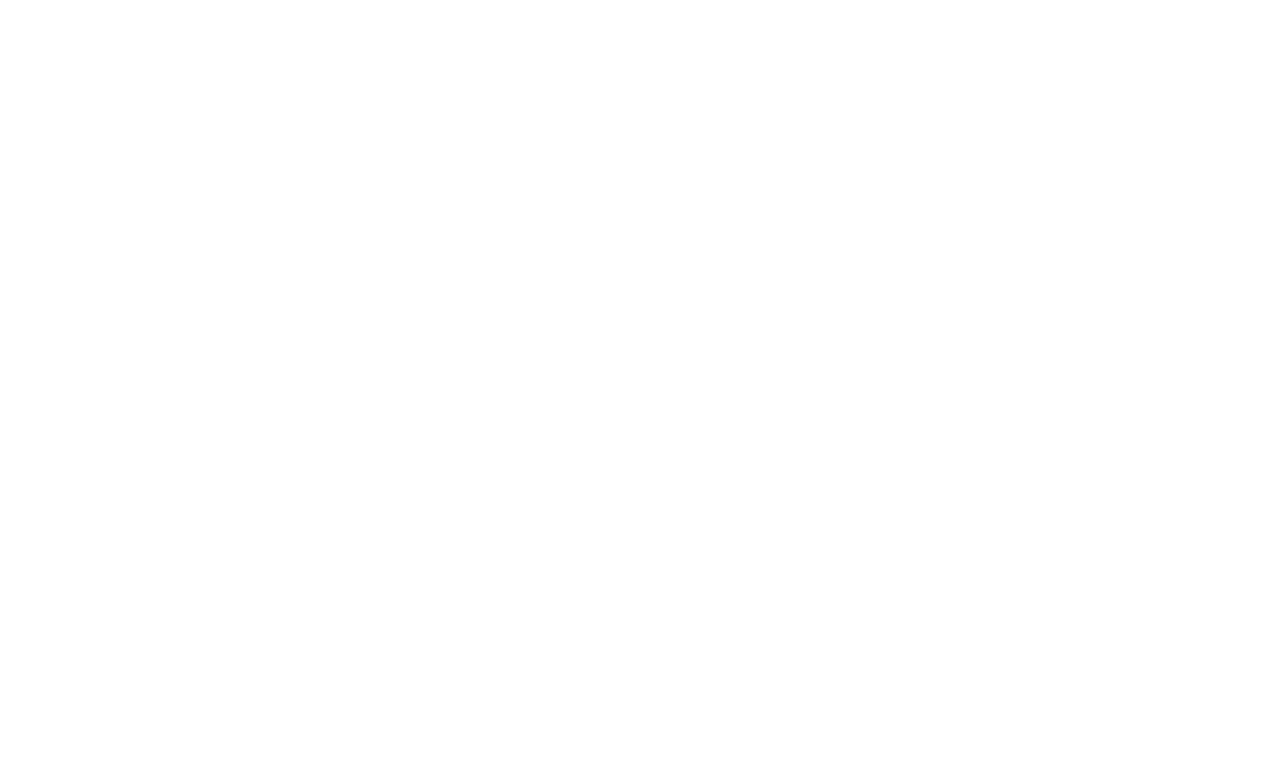
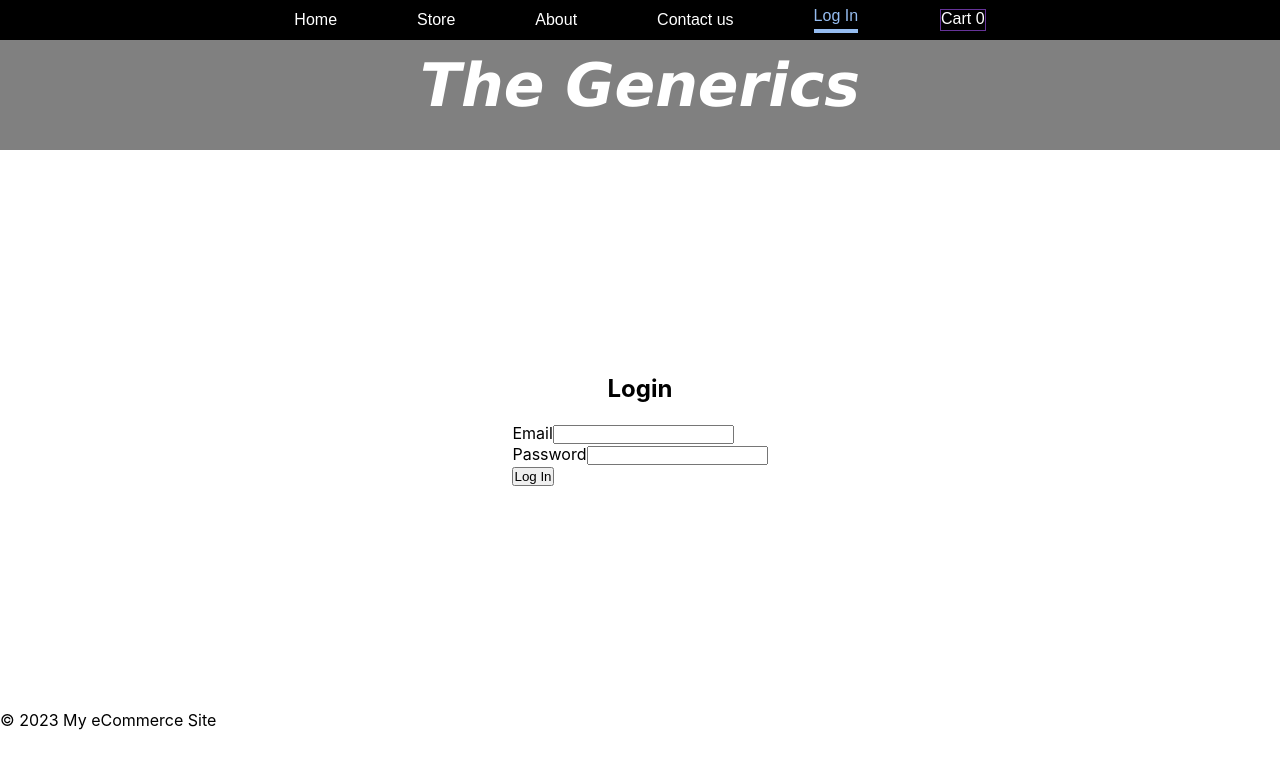
Before and after one commit to Rohantastic/ECommerceSite, a React (Create React App) app: page /login in a window 1280 px wide. Before the commit this address had no page. Shown: the top 768 px of the page. Built offline with nearby package versions, Linux system fonts and the light colour scheme.

Commit message:
travelling

```diff
--- a/src/App.js
+++ b/src/App.js
@@ -6,6 +6,10 @@
 import Home from './components/Pages/Home';
 import Contact_us from './components/Pages/Contact_us';
 import Product_details from './components/Pages/Product_details';
+import Login from './components/Pages/Login';
+import { useContext } from 'react';
+import AuthContext from './components/contexts/AuthContext';
+
 
 function App() {
   return (
@@ -19,6 +23,7 @@
           <Route path='store/:id' element={<Product_details/>}/>
           <Route path='/about' element={<About/>}/>
           <Route path='/contact' element={<Contact_us/>}/>
+          <Route path='/login' element={<Login/>}/>
           <Route path='/cart' element={<Cart/>}/>
           <Route path='/pds' element={<Product_details/>}/>
         </Routes>
--- /dev/null
+++ b/src/components/Pages/Login.css
@@ -0,0 +1,45 @@
+
+.login-container {
+    display: flex;
+    flex-direction: column;
+    align-items: center;
+    justify-content: center;
+    height: 70vh;
+  }
+
+  .login-container h2 {
+    font-size: 24px;
+    margin-bottom: 20px;
+  }
+
+  .login-form-group {
+    margin-bottom: 20px;
+  }
+
+  .login-label {
+    font-size: 18px;
+    margin-bottom: 5px;
+  }
+
+  .login-input {
+    width: 100%;
+    padding: 10px;
+    border: 1px solid #ccc;
+    border-radius: 5px;
+    font-size: 16px;
+  }
+
+  .login-button {
+    background-color: #007BFF;
+    color: #fff;
+    padding: 10px 20px;
+    border: none;
+    border-radius: 5px;
+    font-size: 18px;
+    cursor: pointer;
+    transition: background-color 0.3s;
+  }
+
+  .login-button:hover {
+    background-color: #0056b3;
+  }
--- /dev/null
+++ b/src/components/Pages/Login.jsx
@@ -0,0 +1,88 @@
+import React, { useContext, useState } from 'react';
+import Header from '../common/Header';
+import Footer from '../common/Footer';
+import AuthContext from '../contexts/AuthContext';
+import './Login.css';
+
+const Login = () => {
+  const authCtx = useContext(AuthContext);
+
+  const [email, setEmail] = useState('');
+  const [password, setPassword] = useState('');
+
+  const handleSubmit = (e) => {
+    e.preventDefault();
+
+    const firebaseApiUrl = 'https://identitytoolkit.googleapis.com/v1/accounts:signInWithPassword?key=AIzaSyD3QXuWLXotdtPsh5kedc-Bo3j283kD6T8';
+
+    fetch(firebaseApiUrl, {
+      method: 'POST',
+      body: JSON.stringify({
+        email: email,
+        password: password,
+        returnSecureToken: true,
+      }),
+      headers: {
+        'Content-Type': 'application/json',
+      },
+    })
+      .then((res) => {
+        if (res.ok) {
+          return res.json();
+        } else {
+          return res.json().then((data) => {
+            let errorMessage = 'Authentication failed';
+            if (data && data.error && data.error.message) {
+              errorMessage = data.error.message;
+            }
+            throw new Error(errorMessage);
+          });
+        }
+      })
+      .then((data) => {
+
+        authCtx.login(data.idToken, data.localId);
+        alert('Authentication successful!');
+      })
+      .catch((err) => {
+        console.error(err);
+        alert(err.message);
+      });
+
+    setEmail('');
+    setPassword('');
+  };
+
+  return (
+    <>
+      <Header />
+      <div className="login-container">
+        <h2>Login</h2>
+        <form onSubmit={handleSubmit}>
+          <div className="form-group">
+            <label>Email</label>
+            <input
+              type="email"
+              value={email}
+              onChange={(e) => setEmail(e.target.value)}
+              required
+            />
+          </div>
+          <div className="form-group">
+            <label>Password</label>
+            <input
+              type="password"
+              value={password}
+              onChange={(e) => setPassword(e.target.value)}
+              required
+            />
+          </div>
+          <button type="submit">Log In</button>
+        </form>
+      </div>
+      <Footer />
+    </>
+  );
+};
+
+export default Login;
--- a/src/components/common/Navbar.jsx
+++ b/src/components/common/Navbar.jsx
@@ -17,6 +17,7 @@
       <NavLink to="/store">Store</NavLink>
       <NavLink to="/about">About</NavLink>
       <NavLink to="/contact">Contact us</NavLink>
+      <NavLink to="/login">Log In</NavLink>
       <NavLink to="/cart" id="cart-button" onClick={props.onClick}>Cart <span id="cart-amount">{quantity}</span></NavLink>
     </nav>
   );
--- /dev/null
+++ b/src/components/contexts/AuthContext.jsx
@@ -0,0 +1,95 @@
+import React, { useState, useEffect, useCallback } from 'react';
+
+let logoutTimer;
+
+const AuthContext = React.createContext({
+  token: '',
+  isLoggedIn: false,
+  login: (token) => {},
+  logout: () => {},
+});
+
+const calculateRemainingTime = (expirationTime) => {
+  const currentTime = new Date().getTime();
+  const adjExpirationTime = new Date(expirationTime).getTime();
+
+  const remainingDuration = adjExpirationTime - currentTime;
+
+  return remainingDuration;
+};
+
+const retrieveStoredToken = () => {
+  const storedToken = localStorage.getItem('token');
+  const storedExpirationDate = localStorage.getItem('expirationTime');
+
+  const remainingTime = calculateRemainingTime(storedExpirationDate);
+
+  if (remainingTime <= 3600) {
+    localStorage.removeItem('token');
+    localStorage.removeItem('expirationTime');
+    return null;
+  }
+
+  return {
+    token: storedToken,
+    duration: remainingTime,
+  };
+};
+
+export const AuthContextProvider = (props) => {
+  const tokenData = retrieveStoredToken();
+
+  let initialToken;
+  if (tokenData) {
+    initialToken = tokenData.token;
+  }
+
+  // Determine if the user is initially logged in based on the token
+  const initialIsLoggedIn = !!initialToken;
+
+  const [token, setToken] = useState(initialToken);
+  const [isLoggedIn, setIsLoggedIn] = useState(initialIsLoggedIn);
+
+  const logoutHandler = useCallback(() => {
+    setToken(null);
+    localStorage.removeItem('token');
+    localStorage.removeItem('expirationTime');
+    setIsLoggedIn(false);
+
+    if (logoutTimer) {
+      clearTimeout(logoutTimer);
+    }
+  }, []);
+
+  const loginHandler = (token, expirationTime) => {
+    setToken(token);
+    localStorage.setItem('token', token);
+    localStorage.setItem('expirationTime', expirationTime);
+    setIsLoggedIn(true);
+
+    const remainingTime = calculateRemainingTime(expirationTime);
+
+    logoutTimer = setTimeout(logoutHandler, remainingTime);
+  };
+
+  useEffect(() => {
+    if (tokenData) {
+      logoutTimer = setTimeout(logoutHandler, tokenData.duration);
+    }
+  }, [tokenData, logoutHandler]);
+
+  const contextValue = {
+    token: token,
+    isLoggedIn: isLoggedIn,
+    login: loginHandler,
+    logout: logoutHandler,
+  };
+
+  return (
+    <AuthContext.Provider value={contextValue}>
+      {props.children}
+    </AuthContext.Provider>
+  );
+};
+
+export default AuthContext;
--- a/src/index.js
+++ b/src/index.js
@@ -5,15 +5,18 @@
 import reportWebVitals from './reportWebVitals';
 import CartProvider from './components/contexts/CartContext';
 import CartItemProvider from './components/contexts/CartItemContext';
+import { AuthContextProvider } from './components/contexts/AuthContext';
 
 const root = ReactDOM.createRoot(document.getElementById('root'));
 root.render(
   <React.StrictMode>
-    <CartItemProvider>
-      <CartProvider>
-        <App />
-      </CartProvider>
-    </CartItemProvider>
+    <AuthContextProvider>
+      <CartItemProvider>
+        <CartProvider>
+          <App />
+        </CartProvider>
+      </CartItemProvider>
+    </AuthContextProvider>
   </React.StrictMode>
 );
 reportWebVitals();
```
